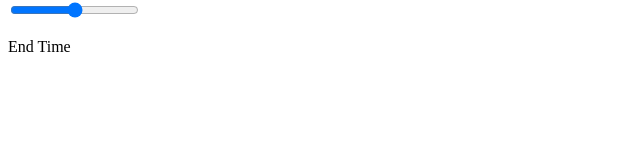
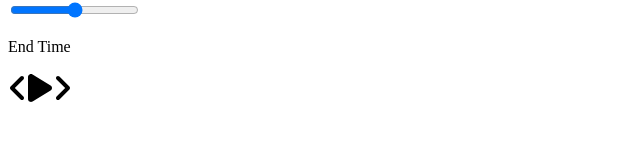
Before and after one commit to AllanSaleh/react-music-player, a React (Create React App) app: page / in a window 1280 px wide. Shown: the part 289-430 px from the top of the page, without its empty margins (0-640 px from the left). Built offline with nearby package versions, Linux system fonts and the light colour scheme.

Commit message:
added icons for previous-track, play, and next-track

```diff
--- a/src/components/Player.js
+++ b/src/components/Player.js
@@ -1,3 +1,10 @@
+import { FontAwesomeIcon } from "@fortawesome/react-fontawesome";
+import {
+  faPlay,
+  faAngleLeft,
+  faAngleRight,
+} from "@fortawesome/free-solid-svg-icons";
+
 const Player = () => {
   return (
     <div className="player-container">
@@ -7,7 +14,15 @@ const Player = () => {
         <input type="range" />
         <p>End Time</p>
       </div>
-      <div className="player-controllers"></div>
+      <div className="player-controllers">
+        <FontAwesomeIcon
+          icon={faAngleLeft}
+          className="previous-track"
+          size="2x"
+        />
+        <FontAwesomeIcon icon={faPlay} className="play" size="2x" />
+        <FontAwesomeIcon icon={faAngleRight} className="next-track" size="2x" />
+      </div>
     </div>
   );
 };
```
